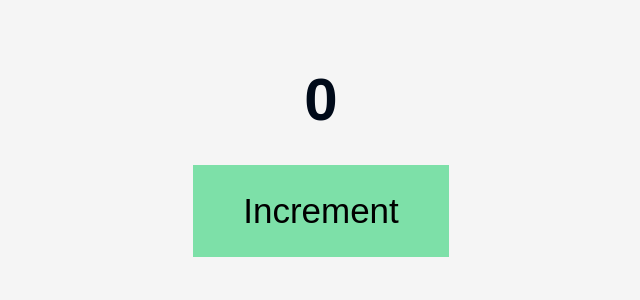
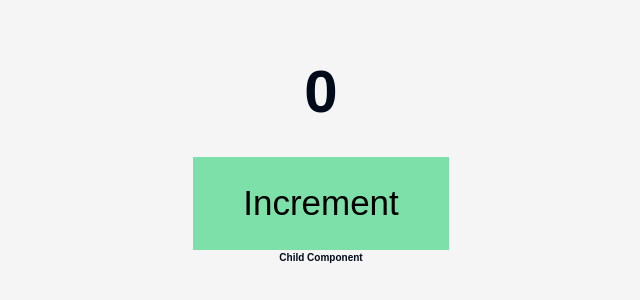
Before and after one commit to Rohit5harma/react-js-19-learning, a React (Vite) app: page / in a window 1280 px wide. Shown: the part 244-544 px from the top of the page, without its empty margins (319-959 px from the left). Built offline with nearby package versions, Linux system fonts and the light colour scheme.

Commit message:
learned useState hook and component re-rendering

```diff
--- a/src/components/EV.css
+++ b/src/components/EV.css
@@ -39,7 +39,9 @@
   cursor: pointer;
 } */
 
-.container {
+
+/* ********************************************************* */
+ .container {
   display: flex;
   justify-content: center;
   align-items: center;
@@ -59,3 +61,23 @@
   border: none;
   cursor: pointer;
 }
+
+/* ****************************************************** */
+.main-div {
+  /* height: 80vh; */
+  width: 100%;
+  display: flex;
+  flex-direction: column;
+  justify-content: center;
+  align-items: center;
+
+}
+
+.g-div{
+  width: 100rem;
+  /* height: 50rem; */
+  border: 1rem solid #000;
+  background-color: #85c1e9;
+  display: flex;
+  justify-content: center;
+}
--- a/src/components/hokes/state.jsx
+++ b/src/components/hokes/state.jsx
@@ -1,6 +1,12 @@
 import { useState } from "react";
 
 export const State = () => {
+  // let value = 0;
+  // const handleButtonClick = () => {
+  //   value++;
+  //   console.log(value);
+  // };
+
   const [value, setValue] = useState(0);
 
   const handleButtonClick = () => {
@@ -11,6 +17,19 @@ export const State = () => {
     <>
       <h1>{value}</h1>
       <button onClick={handleButtonClick}>Increment</button>
+
+      <ChildComponent />
     </>
   );
 };
+
+function ChildComponent() {
+  console.log("Child Component render");
+
+  return (
+    <div className="main-div">
+      { " " }
+      <h2>Child Component</h2>
+    </div>
+  );
+}
```
